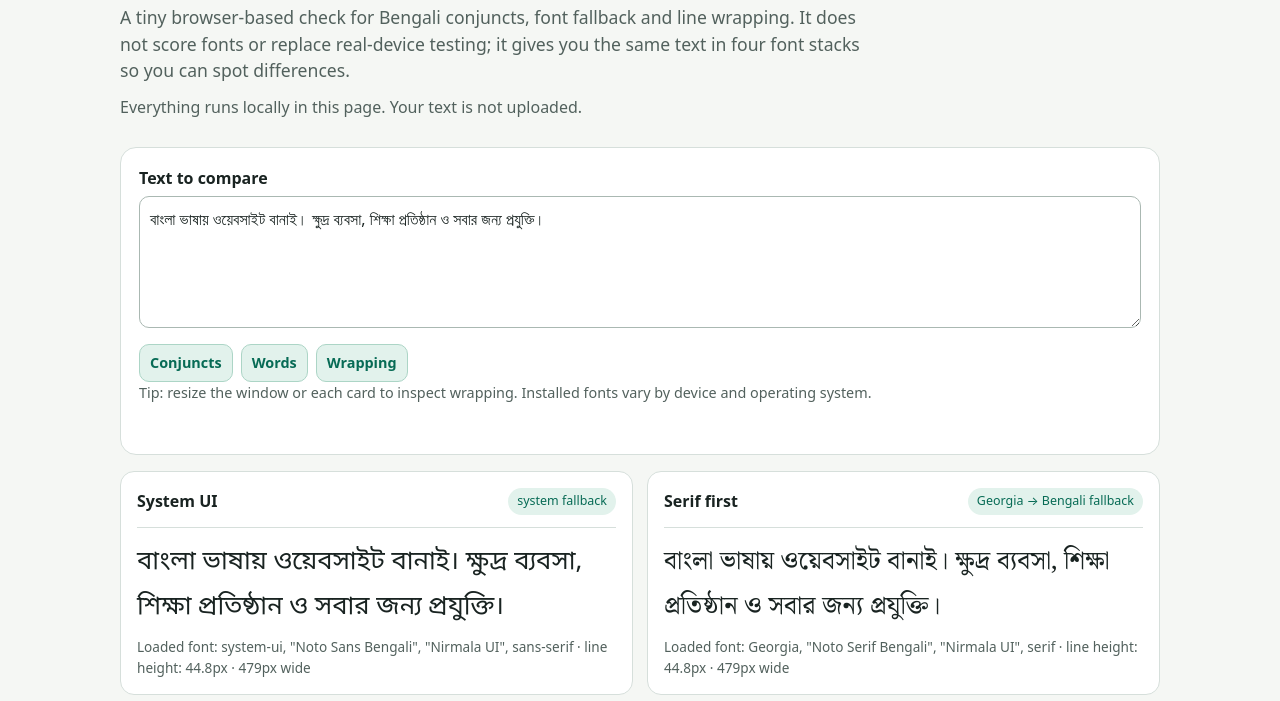
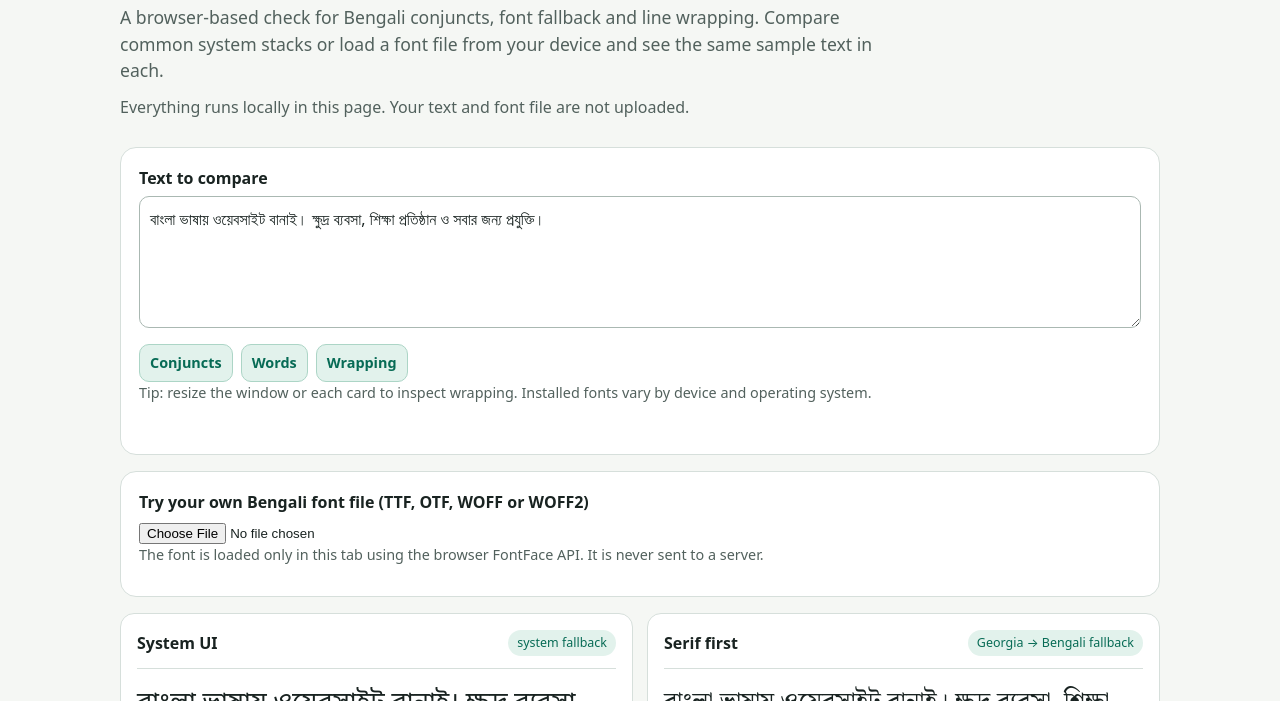
Before and after one commit to shamimnasir/bengali-shaping-lab, a plain HTML site: page index.html in a window 1280 px wide. Shown: the part 99-800 px from the top of the page. Drawn offline with Linux system fonts and the light colour scheme.

Commit message:
Add local font comparison to Bengali shaping lab

```diff
--- a/index.html
+++ b/index.html
@@ -15,8 +15,8 @@
 <main>
   <header>
     <h1>Bengali Shaping Lab</h1>
-    <p class="intro">A tiny browser-based check for Bengali conjuncts, font fallback and line wrapping. It does not score fonts or replace real-device testing; it gives you the same text in four font stacks so you can spot differences.</p>
-    <p>Everything runs locally in this page. Your text is not uploaded.</p>
+    <p class="intro">A browser-based check for Bengali conjuncts, font fallback and line wrapping. Compare common system stacks or load a font file from your device and see the same sample text in each.</p>
+    <p>Everything runs locally in this page. Your text and font file are not uploaded.</p>
   </header>
   <section class="panel">
     <label for="text">Text to compare</label>
@@ -28,6 +28,11 @@
     </div>
     <p class="hint">Tip: resize the window or each card to inspect wrapping. Installed fonts vary by device and operating system.</p>
     <div class="status" role="status" aria-live="polite" id="status"></div>
+  </section>
+  <section class="panel">
+    <label for="fontfile">Try your own Bengali font file (TTF, OTF, WOFF or WOFF2)</label>
+    <input id="fontfile" type="file" accept=".ttf,.otf,.woff,.woff2,font/ttf,font/otf,font/woff,font/woff2">
+    <p class="hint">The font is loaded only in this tab using the browser FontFace API. It is never sent to a server.</p>
   </section>
   <div class="grid" id="grid">
     <article class="sample"><header><h2>System UI</h2><span class="badge">system fallback</span></header><div class="render system" lang="bn"></div><div class="metrics"></div></article>
@@ -47,6 +52,7 @@
   const status=document.querySelector('#status');
   function draw(){for(const card of cards){const output=card.querySelector('.render');output.textContent=field.value||'বাংলা লেখা এখানে দেখা যাবে';const cs=getComputedStyle(output);card.querySelector('.metrics').textContent=`Loaded font: ${cs.fontFamily} · line height: ${cs.lineHeight} · ${output.clientWidth}px wide`}}
   field.addEventListener('input',draw);
+  document.querySelector('#fontfile').addEventListener('change',async event=>{const file=event.target.files?.[0];if(!file)return;try{const family='Local Bengali Font';const face=new FontFace(family,`url(${URL.createObjectURL(file)})`);await face.load();document.fonts.add(face);const card=document.createElement('article');card.className='sample';card.innerHTML='<header><h2></h2><span class="badge">local file · this tab only</span></header><div class="render" lang="bn"></div><div class="metrics"></div>';card.querySelector('h2').textContent=file.name;card.querySelector('.render').style.fontFamily=`"${family}", sans-serif`;document.querySelector('#grid').append(card);cards.push(card);draw();status.textContent=`Loaded ${file.name}. Compare its rendering with the other cards.`}catch{status.textContent='Could not load that font file. Try a valid TTF, OTF, WOFF or WOFF2 file.'}});
   document.querySelectorAll('[data-example]').forEach(button=>button.addEventListener('click',()=>{field.value=button.dataset.example;draw();field.focus()}));
   document.querySelector('#copy').addEventListener('click',async()=>{try{await navigator.clipboard.writeText('<!doctype html>\n'+document.documentElement.outerHTML);status.textContent='Standalone HTML copied.'}catch{status.textContent='Clipboard permission was blocked. Use your browser’s Save Page command instead.'}});
   new ResizeObserver(draw).observe(document.querySelector('#grid'));
```
Also changed, not shown: 1 other file.
